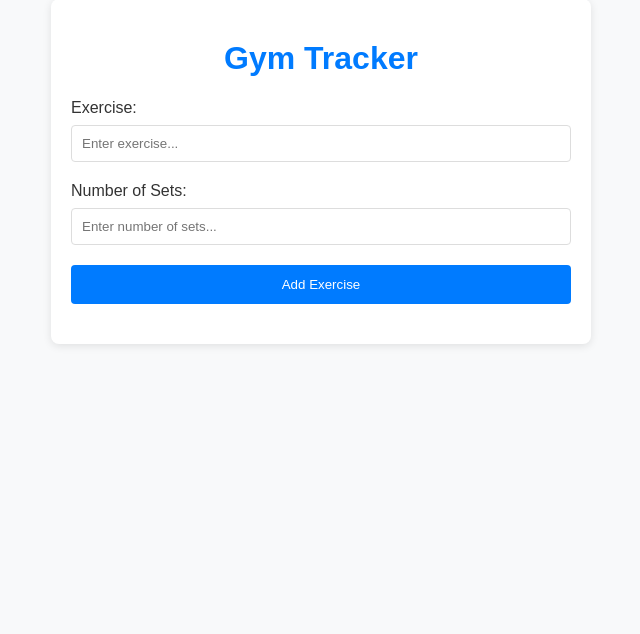
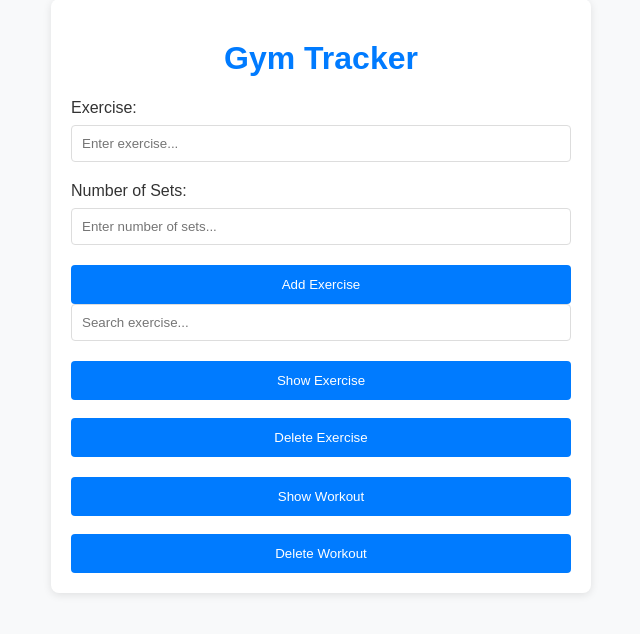
Before and after one commit to AnaMauric/gymTracker, a FastAPI app: template templates/index.html in a window 1280 px wide. Shown: the part 51-685 px from the top of the page, without its empty margins (319-959 px from the left). Run offline with FastAPI, Linux system fonts and the light colour scheme; the template is opened without the code that fills it, so the values that code supplies are empty.

Commit message:
Dodala sem vpisno okno z nazivom 'search', gumbe 'show exercise' in 'delete exercise', 'show workout' in 'delete workout' v HTML datoteko. Popravila sem JavaScript za dodane gumbe. Posodobila sem Python kodo (main.py) za pravilno rokovanje s temi novimi API klici. Zaenkrat ne dela zares.

```diff
--- a/main.py
+++ b/main.py
@@ -120,7 +120,7 @@ def get_all_todo():
     return todo
 
 
-app = VersionedFastAPI(app, version_format='{major}', prefix_format="/v{major}")'''
+app = VersionedFastAPI(app, version_format='{major}', prefix_format="/v{major}")
 
 
 
@@ -248,4 +248,98 @@ versioned_api_app = VersionedFastAPI(api_app, version_format='{major}', prefix_f
 # Glavna aplikacija, ki združuje statični del in API
 app = FastAPI()
 app.mount("/", static_app)
+app.mount("/api", versioned_api_app)'''
+
+from fastapi import FastAPI, HTTPException, status
+from fastapi.responses import HTMLResponse
+from fastapi.staticfiles import StaticFiles
+from fastapi.templating import Jinja2Templates
+from starlette.requests import Request
+from database import engine, Base, ToDo
+from sqlalchemy.orm import Session
+from fastapi.middleware.cors import CORSMiddleware
+from fastapi_versioning import VersionedFastAPI, version
+import shemas
+
+Base.metadata.create_all(engine)
+
+# Aplikacija za serviranje HTML in statičnih datotek
+static_app = FastAPI()
+
+static_app.add_middleware(
+    CORSMiddleware,
+    allow_origins=["*"],
+    allow_methods=["*"],
+    allow_headers=["*"]
+)
+
+static_app.mount("/static", StaticFiles(directory="static"), name="static")
+
+templates = Jinja2Templates(directory="templates")
+
+@static_app.get("/", response_class=HTMLResponse)
+async def read_root(request: Request):
+    return templates.TemplateResponse("index.html", {"request": request})
+
+# API aplikacija
+api_app = FastAPI()
+
+@api_app.post("/dodaj")
+@version(1)
+def dodaj_vajo(todo: shemas.ToDo):
+    session = Session(bind=engine, expire_on_commit=False)
+    todoDB = ToDo(task=todo.task, sets=todo.sets)
+    session.add(todoDB)
+    session.commit()
+    id = todoDB.id
+    session.close()
+    return f"Nov ToDo id {id}"
+
+@api_app.delete("/delete/{id}")
+@version(1)
+def delete_vajo(id: int):
+    session = Session(bind=engine, expire_on_commit=False)
+    todo = session.query(ToDo).filter_by(task="searched_task").first()  # Namesto "searched_task" vstavi ime iskane vaje
+    if todo:
+        session.delete(todo)
+        session.commit()
+        session.close()
+    else:
+        session.close()
+        raise HTTPException(status_code=404, detail=f"Vaja ne obstaja")
+    return f"Izbrisana vaja {id}"
+
+@api_app.get("/get/{id}")
+@version(1)
+def get_vajo(id: int):
+    session = Session(bind=engine, expire_on_commit=False)
+    todo = session.query(ToDo).filter_by(task="searched_task").first()  # Namesto "searched_task" vstavi ime iskane vaje
+    session.close()
+    if not todo:
+        raise HTTPException(status_code=404, detail="Vaja ne obstaja")
+    return todo
+
+@api_app.get("/list", status_code=status.HTTP_200_OK)
+@version(1)
+def get_vse_vaje():
+    session = Session(bind=engine, expire_on_commit=False)
+    vaje = session.query(ToDo).all()
+    session.close()
+    return vaje
+
+@api_app.delete("/delete/all")
+@version(1)
+def delete_vse_vaje():
+    session = Session(bind=engine, expire_on_commit=False)
+    session.query(ToDo).delete()
+    session.commit()
+    session.close()
+    return "Vse vaje izbrisane"
+
+# Uporabi VersionedFastAPI za API aplikacijo
+versioned_api_app = VersionedFastAPI(api_app, version_format='{major}', prefix_format="/v{major}")
+
+# Glavna aplikacija, ki združuje statični del in API
+app = FastAPI()
+app.mount("/", static_app)
 app.mount("/api", versioned_api_app)
--- a/static/script.js
+++ b/static/script.js
@@ -95,3 +95,108 @@ function logWorkout() {
     // Update displayed exercises after logging workout
     displayExercises();
 }
+
+// Function to fetch and display exercise details
+async function showExercise() {
+    // Get the exercise name from the input field
+    var exerciseName = document.getElementById('search').value.trim();
+
+    if (exerciseName === '') {
+        alert('Please enter an exercise name.');
+        return;
+    }
+
+    try {
+        // Make a fetch request to the backend API
+        const response = await fetch(`/api/get/${exerciseName}`);
+        const data = await response.json();
+
+        if (response.ok) {
+            // Display the exercise details in the designated area
+            var exerciseDetails = document.getElementById('exerciseDetails');
+            exerciseDetails.innerHTML = `<strong>Name:</strong> ${data.task}, <strong>Sets:</strong> ${data.sets}`;
+        } else {
+            // Handle error responses from the API
+            const errorMessage = await response.text();
+            alert(`Failed to fetch exercise details: ${errorMessage}`);
+        }
+    } catch (error) {
+        console.error('Error fetching exercise details:', error);
+        alert('An error occurred while fetching exercise details. Please try again later.');
+    }
+}
+
+// Function to delete exercise
+async function deleteExercise() {
+    var exerciseName = document.getElementById('search').value.trim();
+
+    if (exerciseName === '') {
+        alert('Please enter an exercise name.');
+        return;
+    }
+
+    try {
+        // Make a fetch request to the backend API to delete the exercise
+        const response = await fetch(`/api/delete/${exerciseName}`, {
+            method: 'DELETE'
+        });
+
+        if (response.ok) {
+            alert('Exercise deleted successfully.');
+        } else {
+            // Handle error responses from the API
+            const errorMessage = await response.text();
+            alert(`Failed to delete exercise: ${errorMessage}`);
+        }
+    } catch (error) {
+        console.error('Error deleting exercise:', error);
+        alert('An error occurred while deleting exercise. Please try again later.');
+    }
+}
+
+// Function to fetch and display all exercises
+async function showWorkout() {
+    try {
+        // Make a fetch request to the backend API to get all exercises
+        const response = await fetch('/api/list');
+        const data = await response.json();
+
+        if (response.ok) {
+            // Display the list of exercises in the designated area
+            var exerciseList = document.getElementById('exerciseList');
+            exerciseList.innerHTML = '<strong>Logged Exercises:</strong><br>';
+
+            data.forEach(function(exercise) {
+                exerciseList.innerHTML += `<div>${exercise.task} - Sets: ${exercise.sets}</div>`;
+            });
+        } else {
+            // Handle error responses from the API
+            const errorMessage = await response.text();
+            alert(`Failed to fetch exercises: ${errorMessage}`);
+        }
+    } catch (error) {
+        console.error('Error fetching exercises:', error);
+        alert('An error occurred while fetching exercises. Please try again later.');
+    }
+}
+
+// Function to delete all exercises
+async function deleteWorkout() {
+    try {
+        // Make a fetch request to the backend API to delete all exercises
+        const response = await fetch('/api/delete/all', {
+            method: 'DELETE'
+        });
+
+        if (response.ok) {
+            alert('All exercises deleted successfully.');
+        } else {
+            // Handle error responses from the API
+            const errorMessage = await response.text();
+            alert(`Failed to delete exercises: ${errorMessage}`);
+        }
+    } catch (error) {
+        console.error('Error deleting exercises:', error);
+        alert('An error occurred while deleting exercises. Please try again later.');
+    }
+}
--- a/static/styles.css
+++ b/static/styles.css
@@ -71,7 +71,7 @@ strong {
     display: block;
     width: 100%;
     padding: 12px;
-    background-color: #9966ff; /* Updated color */
+    background-color: #9966ff;
     color: #fff;
     border: none;
     border-radius: 4px;
@@ -80,5 +80,5 @@ strong {
 }
 
 .log-button:hover {
-    background-color: #7a4dff; /* Darker shade on hover */
+    background-color: #7a4dff;
 }
--- a/templates/index.html
+++ b/templates/index.html
@@ -1,3 +1,34 @@
+<!-- <!DOCTYPE html>
+<html lang="en">
+<head>
+    <meta charset="UTF-8">
+    <meta name="viewport" content="width=device-width, initial-scale=1.0">
+    <title>Gym Tracker</title>
+    <link rel="stylesheet" href="/static/styles.css">
+</head>
+<body>
+    <div class="container">
+        <h1>Gym Tracker</h1>
+        <div>
+            <label for="exercise">Exercise:</label>
+            <input type="text" id="exercise" placeholder="Enter exercise...">
+        </div>
+        <div>
+            <label for="sets">Number of Sets:</label>
+            <input type="number" id="sets" placeholder="Enter number of sets...">
+        </div>
+        <button onclick="addExercise()">Add Exercise</button>
+        <div id="exerciseList">
+        </div>
+        <div id="logButtonContainer">
+        </div>
+    </div>
+
+    <script src="/static/script.js"></script>
+</body>
+</html> -->
+
+
 <!DOCTYPE html>
 <html lang="en">
 <head>
@@ -18,12 +49,24 @@
             <input type="number" id="sets" placeholder="Enter number of sets...">
         </div>
         <button onclick="addExercise()">Add Exercise</button>
+        <!-- New Search and Delete Exercise buttons -->
+        <div>
+            <input type="text" id="search" placeholder="Search exercise...">
+            <button onclick="showExercise()">Show Exercise</button>
+            <span style="margin-left: 10px;"></span> <!-- Add space between buttons -->
+            <button onclick="deleteExercise()">Delete Exercise</button>
+        </div>
         <div id="exerciseList">
             <!-- Exercise log will be displayed here -->
         </div>
+        <!-- New Show and Delete Workout buttons -->
         <div id="logButtonContainer">
-            <!-- "Log Workout" button will be displayed here -->
+            <button onclick="showWorkout()">Show Workout</button>
+            <br> <!-- Add line break for spacing -->
+            <button onclick="deleteWorkout()">Delete Workout</button>
         </div>
+        <!-- New div to display exercise details -->
+        <div id="exerciseDetails"></div>
     </div>
 
     <script src="/static/script.js"></script>
```
